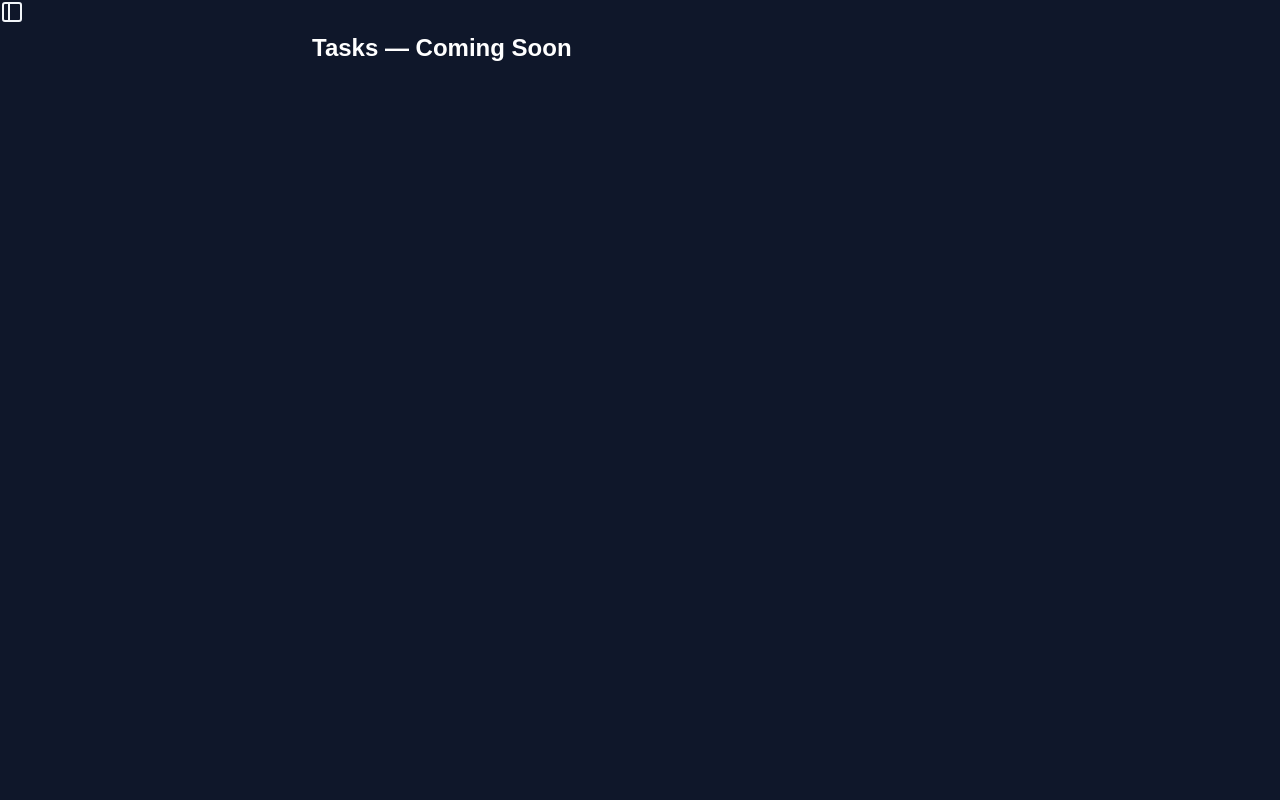
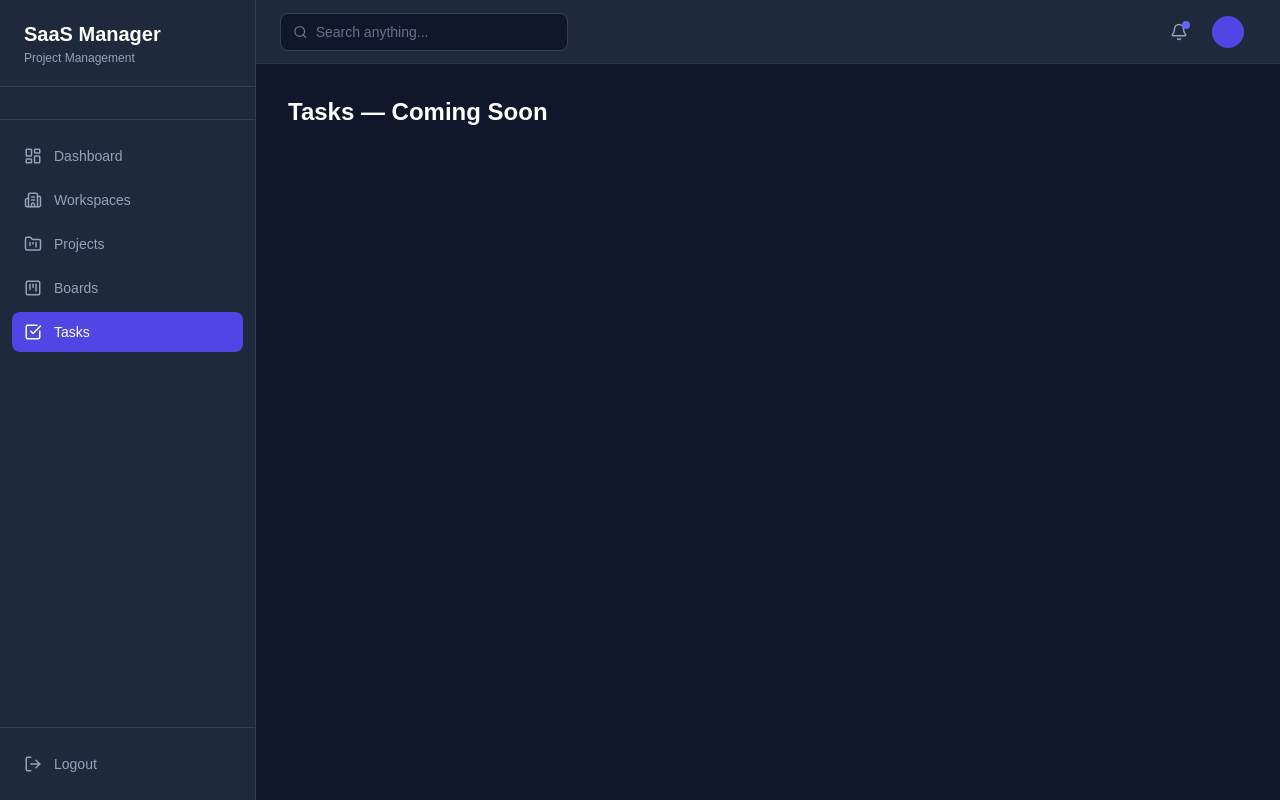
Before and after one commit to shamsakhawaja11-spec/saas-frontend, a React (Vite) app: page /tasks in a window 1280 px wide. Built offline with nearby package versions, Linux system fonts and the light colour scheme; sample sign-in values are in the browser's storage.

Commit message:
add: navbar and update dashboard layout

```diff
--- a/src/components/layout/DashboardLayout.tsx
+++ b/src/components/layout/DashboardLayout.tsx
@@ -1,13 +1,18 @@
-import { Sidebar } from "lucide-react";
+import Sidebar from './SideBar';
+import Navbar from './Navbar';
 
-const DashboardLayout=({children}:{children:React.ReactNode})=>{
-    return(
-        <div className="flex min-h-screen bg-dark-900">
-            <Sidebar/>
-            <main className="flex-1 ml-64 p-8">
-                {children}
-            </main>
-        </div>
-    );
+const DashboardLayout = ({ children }: { children: React.ReactNode }) => {
+  return (
+    <div className="flex min-h-screen bg-dark-900">
+      <Sidebar />
+      <div className="flex-1 ml-64 flex flex-col">
+        <Navbar />
+        <main className="flex-1 p-8">
+          {children}
+        </main>
+      </div>
+    </div>
+  );
 };
+
 export default DashboardLayout;
--- /dev/null
+++ b/src/components/layout/Navbar.tsx
@@ -0,0 +1,45 @@
+import { Bell, Search } from 'lucide-react';
+import useAuthStore from '../../store/auth.store';
+
+const Navbar = () => {
+  const { user } = useAuthStore();
+
+  return (
+    <div className="h-16 bg-dark-800 border-b border-slate-700/50 flex items-center justify-between px-6 sticky top-0 z-10">
+
+      {/* Search */}
+      <div className="flex items-center gap-2 bg-dark-900 border border-slate-700 rounded-lg px-3 py-2 w-72">
+        <Search size={16} className="text-slate-500" />
+        <input
+          type="text"
+          placeholder="Search anything..."
+          className="bg-transparent text-sm text-slate-300 placeholder-slate-500 outline-none w-full"
+        />
+      </div>
+
+      {/* Right side */}
+      <div className="flex items-center gap-4">
+
+        {/* Notification bell */}
+        <button className="relative p-2 rounded-lg text-slate-400 hover:text-white hover:bg-dark-700 transition">
+          <Bell size={18} />
+          <span className="absolute top-1.5 right-1.5 w-2 h-2 bg-primary-500 rounded-full"></span>
+        </button>
+
+        {/* User avatar */}
+        <div className="flex items-center gap-3">
+          <div className="w-8 h-8 rounded-full bg-primary-600 flex items-center justify-center text-white text-sm font-semibold">
+            {user?.name?.charAt(0).toUpperCase()}
+          </div>
+          <div>
+            <p className="text-sm font-medium text-white">{user?.name}</p>
+            <p className="text-xs text-slate-400">{user?.email}</p>
+          </div>
+        </div>
+
+      </div>
+    </div>
+  );
+};
+
+export default Navbar;
--- a/src/components/layout/ProtectedRoute.tsx
+++ b/src/components/layout/ProtectedRoute.tsx
@@ -1,11 +1,11 @@
-import useAuthStore from "../../store/auth.store";
+import UseAuthStore from "../../store/auth.store";
 import { Navigate } from "react-router-dom";
 
-const ProtectedRoute=({children}:{children:React.ReactNode})=>{
-    const{isAuthenticated}=useAuthStore();
+const protectedRoute=({children}:{children:React.ReactNode})=>{
+    const{isAuthenticated}=UseAuthStore();
     if(!isAuthenticated){
         return<Navigate to="/login" replace />
     }
     return<>{children}</>
 };
-export default ProtectedRoute;
+export default protectedRoute;
```
